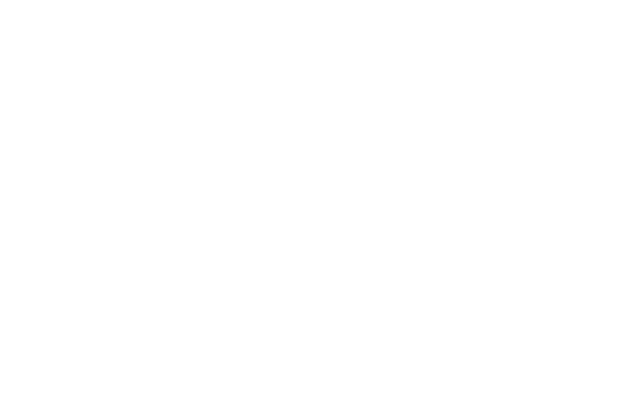
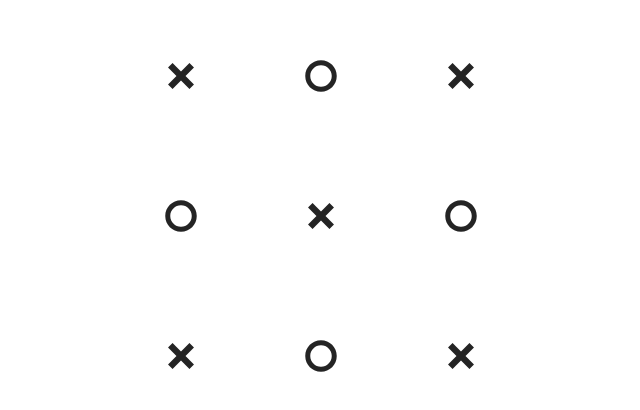
Before and after one commit to BenjaminMalachi/react-tictactoe, a React (Vite) app: page / in a window 1280 px wide. Shown: the part 216-626 px from the top of the page, without its empty margins (351-991 px from the left). Built offline with nearby package versions, Linux system fonts and the light colour scheme.

Commit message:
style: resize gameboard

```diff
--- a/src/App.jsx
+++ b/src/App.jsx
@@ -14,7 +14,7 @@
 
 function App() {
   //State
-  const [boardState, setBoardState] = useState([0, 0, 0, 0, 0, 0, 0, 0, 0]);
+  const [boardState, setBoardState] = useState([1, 2, 1, 2, 1, 2, 1, 2, 1]);
   const [message, setMessage] = useState("Welcome to Tic Tac Toe");
   const [turnCount, setTurnCount] = useState(0);
   const [currentPlayer, setCurrentPlayer] = useState(1);
@@ -24,6 +24,8 @@
 
   const handleClick = (index, value) => {
     console.log("Clicked");
+
+    //Check if square is empty
   };
 
   const resetGameHandler = () => {
--- a/src/components/gameBoard.jsx
+++ b/src/components/gameBoard.jsx
@@ -7,8 +7,8 @@
     <Flex width="100vw" height="100vh" align="center" justify="center">
       <Grid
         p={10}
-        w={"680px"}
-        h={"680px"}
+        w={"400px"}
+        h={"400px"}
         templateColumns="repeat(3, 1fr)"
         templateRows="repeat(3, 1fr)"
         gap={20}
--- a/src/components/square.jsx
+++ b/src/components/square.jsx
@@ -1,5 +1,5 @@
 import { useState } from "react";
-import { Flex, Grid, GridItem } from "@chakra-ui/react";
+import { Flex, Grid, GridItem, Image } from "@chakra-ui/react";
 
 const crossImageURL = "src/assets/img/cross.svg";
 const circleImageURL = "src/assets/img/circle.svg";
@@ -7,9 +7,9 @@
 export default function Square(props) {
   const renderImage = () => {
     if (props.cell === 1) {
-      return <img src={crossImageURL} alt="Cross" />;
+      return <Image boxSize={"50px"} src={crossImageURL} alt="Cross" />;
     } else if (props.cell === 2) {
-      return <img src={circleImageURL} alt="Circle" />;
+      return <Image boxSize={"50px"} src={circleImageURL} alt="Circle" />;
     } else {
       return <></>;
     }
```
